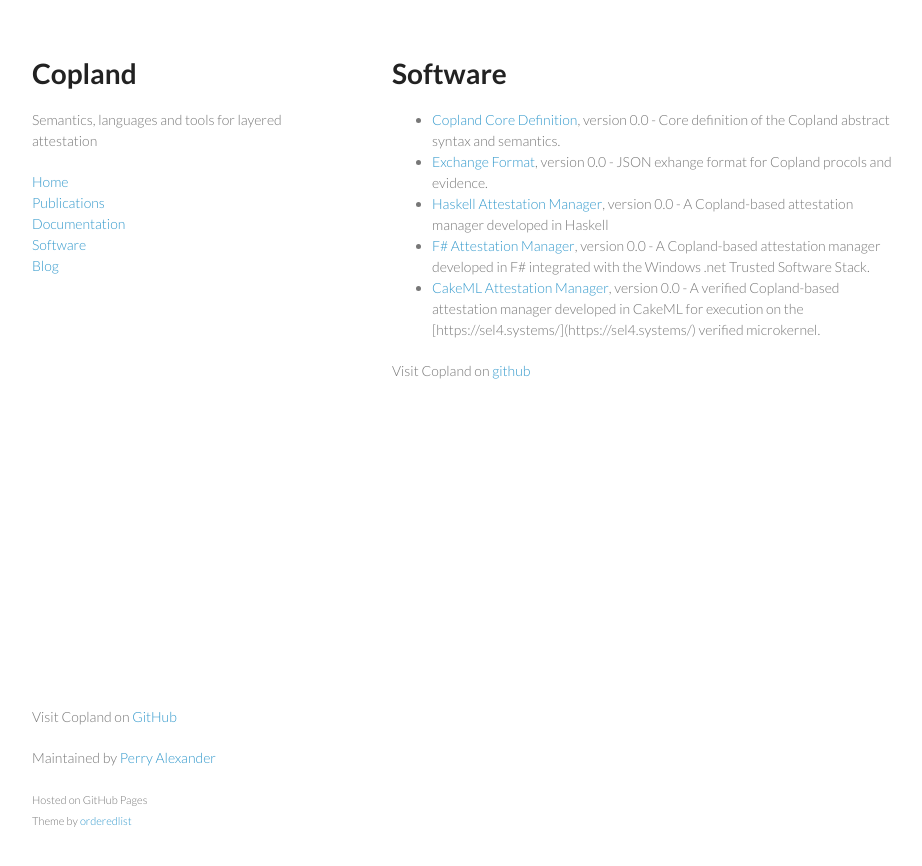
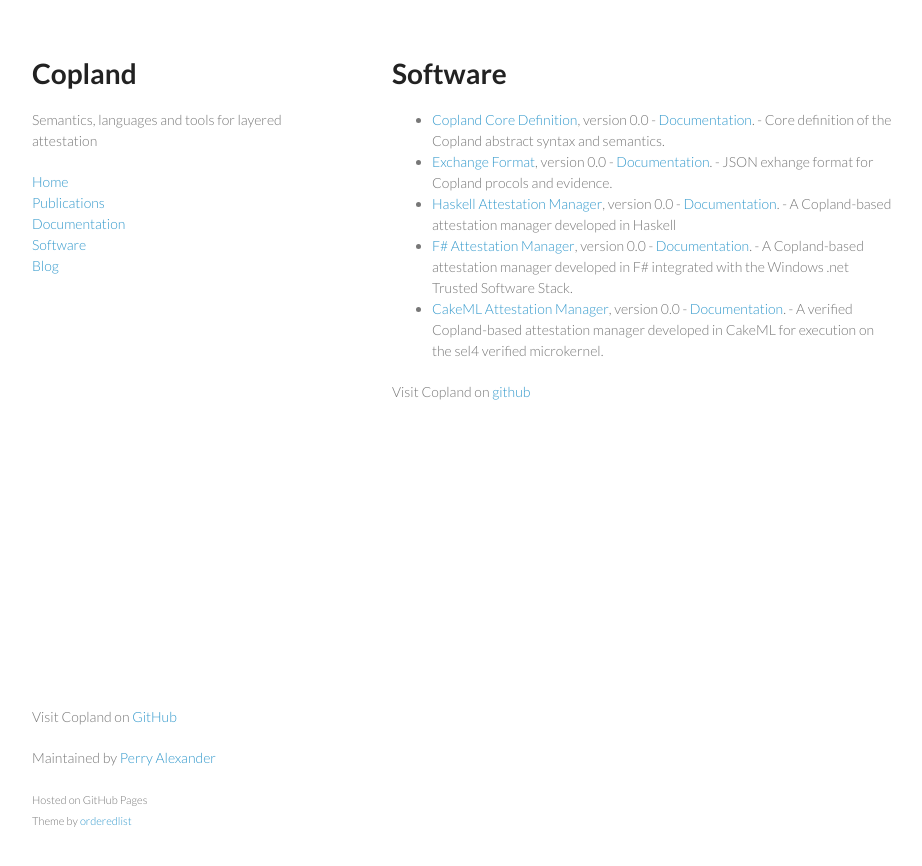
Before and after one commit to ku-sldg/copland, a Jekyll site: the page built from software.md, in a window 1280 px wide. Shown: the top 866 px of the page, without its empty margins (178-1100 px from the left). Built offline with Jekyll 4.4.1, drawn with Linux system fonts in a browser that asks for light colours; some of the changed lines change nothing that is shown.

Commit message:
repairing yaml syntax errors

```diff
--- a/_data/releases.yml
+++ b/_data/releases.yml
@@ -2,7 +2,7 @@
   version: 0.0
   description: Core definition of the Copland abstract syntax and semantics.
   file: coplandcoq.tar.gz
-  docs: "[documentation](https://ku-sldg.github.io/copland/resources/coplandcoq/index.html)"
+  docs: "/resources/coplandcoq/index.html)"
 - name: Exchange Format
   version: 0.0
   description: JSON exhange format for Copland procols and evidence.
@@ -17,4 +17,4 @@
   description: A Copland-based attestation manager developed in F# integrated with the Windows .net Trusted Software Stack.
 - name: CakeML Attestation Manager
   version: 0.0
-  description: A verified Copland-based attestation manager developed in CakeML for execution on the [https://sel4.systems/](https://sel4.systems/) verified microkernel.
+  description: A verified Copland-based attestation manager developed in CakeML for execution on the sel4 verified microkernel.
--- a/_includes/releases.html
+++ b/_includes/releases.html
@@ -4,7 +4,7 @@
 {% else %}
 <ul>
 {% for release in site.data.releases %}
-<li> <a href="{{ site.baseurl }}/{{ site.repo }}/resources/{{ release.file }}">{{ release.name }}</a>, version {{ release.version }} - {{ release.description }} </li>
+<li> <a href="{{ site.baseurl }}/{{ site.repo }}/resources/{{ release.file }}">{{ release.name }}</a>, version {{ release.version }} - <a href="{{site.baseurl}}/{{ release.docs }}">Documentation</a>. - {{ release.description }} </li>
 {% endfor %}
 </ul>
 {% endif %}
```
